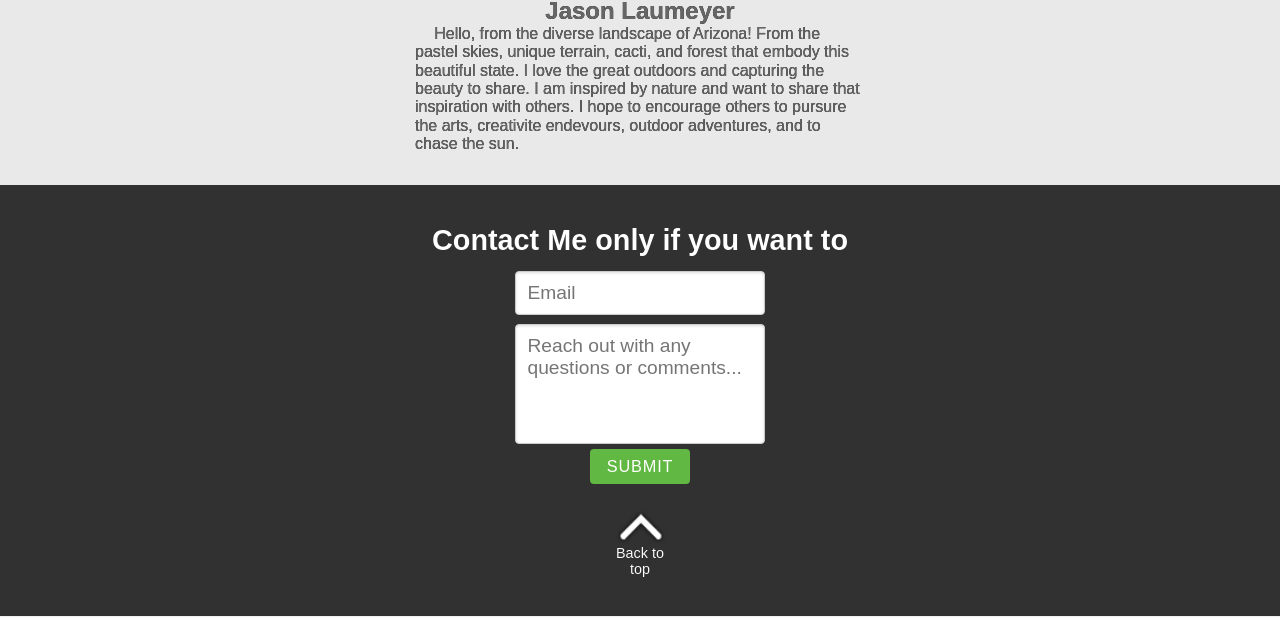
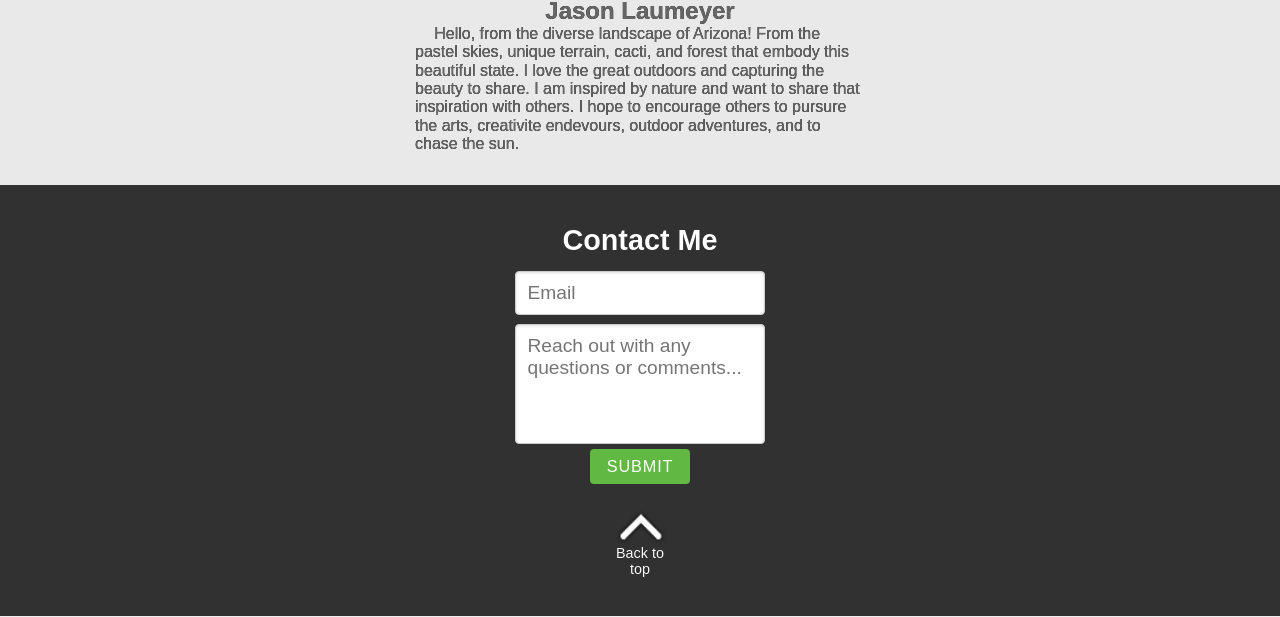
Before and after one commit to tdunn1248/jason_LaumeyerPortfolio, a website: page public/index.html in a window 1280 px wide. Shown: the part 1231-1848 px from the top of the page. Drawn offline with nearby package versions, Linux system fonts and the light colour scheme; a web font is replaced by a local one.

Commit message:
change contact me text

```diff
--- a/public/index.html
+++ b/public/index.html
@@ -115,7 +115,7 @@
 
 				<div class="pure-u-1 form-box">
 					<div id='contact-me' class="l-box contact-me-container">
-						<h2 class='contact-me' >Contact Me only if you want to</h2>
+						<h2 class='contact-me' >Contact Me</h2>
 						<form class="pure-form form-contact" action="index.html" method="post">
 							<input type="text" class="pure-input-1-2 input-contact" placeholder="Email">
 							<textarea class="pure-input-1-2" placeholder="Reach out with any questions or comments..."></textarea>
```
